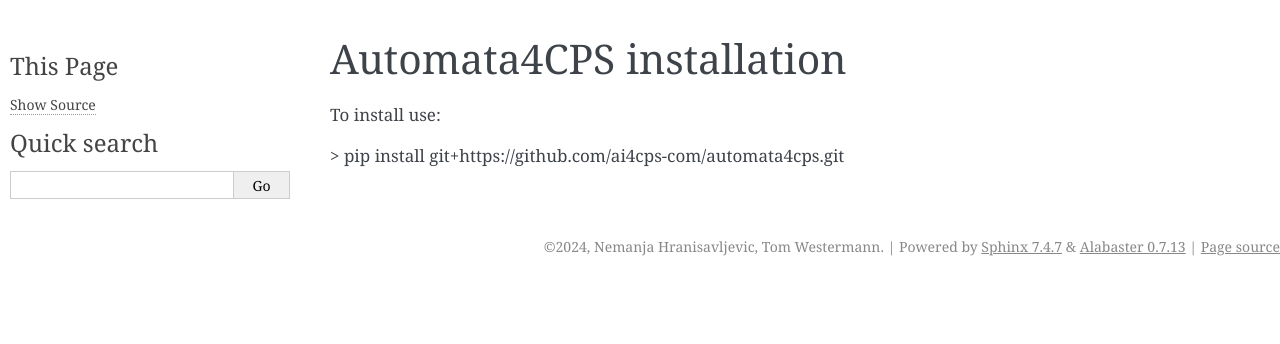
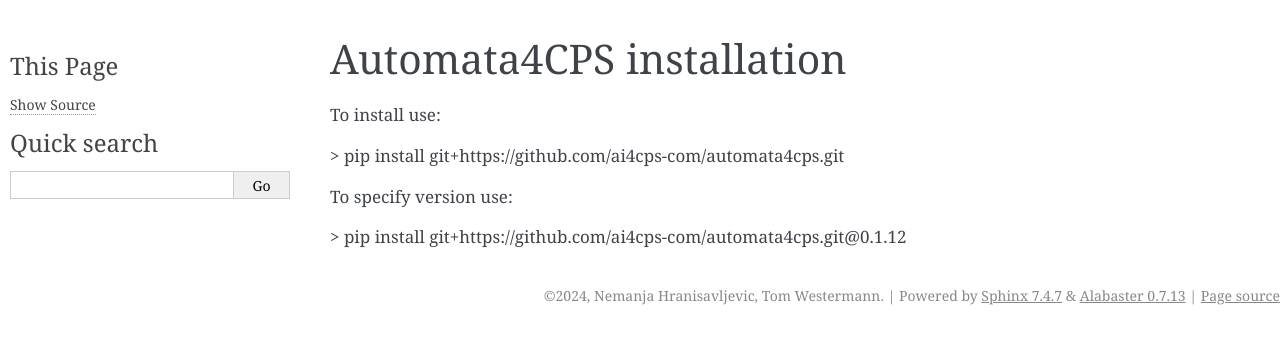
Before and after one commit to ai4cps-com/automata4cps, a Sphinx documentation site: the page built from docs/source/installation.rst, in a window 1280 px wide. Shown: the top 344 px of the page. Built offline with Sphinx 7.4.7, drawn with Linux system fonts in a browser that asks for light colours.

Commit message:
Update installation.rst

```diff
--- a/docs/source/installation.rst
+++ b/docs/source/installation.rst
@@ -4,3 +4,7 @@ Automata4CPS installation
 To install use:
 
 > pip install git+https://github.com/ai4cps-com/automata4cps.git
+
+To specify version use:
+
+> pip install git+https://github.com/ai4cps-com/automata4cps.git@0.1.12
```
